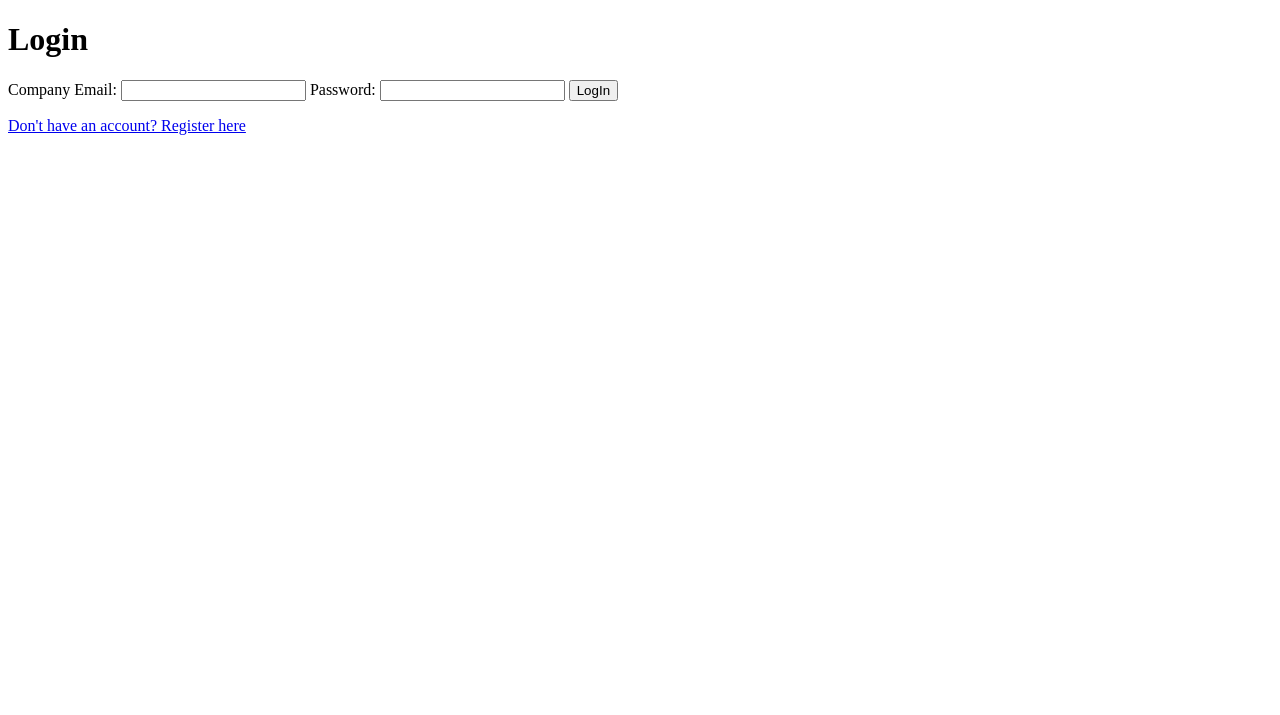
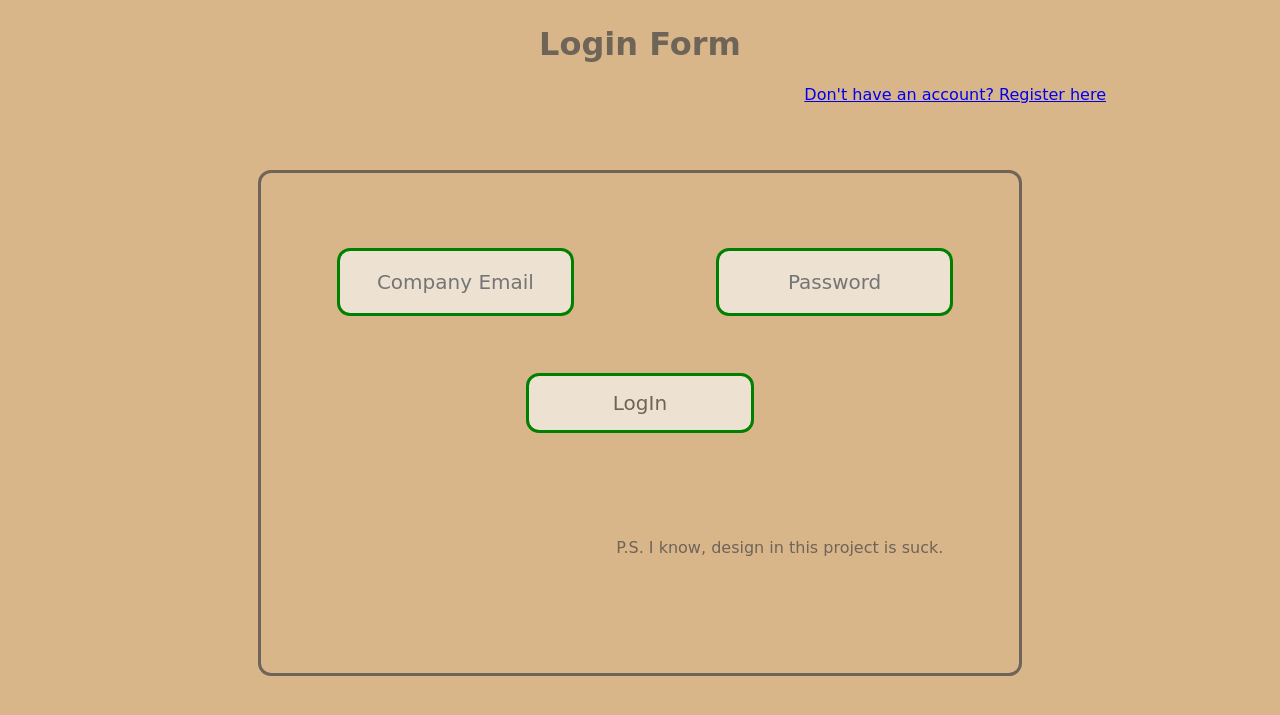
Before and after one commit to peymone/web-chat, a Flask app: page /login in a window 1280 px wide. Shown: the top 715 px of the page. Run offline with Flask 3, Linux system fonts and the light colour scheme; parts of the project's set-up code (start-up, migrations or seed data) failed here and were passed over.

Commit message:
Front for login page

```diff
--- a/app/auth/templates/login.html
+++ b/app/auth/templates/login.html
@@ -5,29 +5,60 @@
     <meta charset="UTF-8">
     <meta name="viewport" content="width=device-width, initial-scale=1.0">
     <title>Login</title>
+    <style>
+        .email_form {position: absolute; width: 100%; height: 100%; font-family: cursive; color: #6e6458;  text-align: center; font-size: 20px;
+            border: 3px solid green; border-radius: 13px; background-color: #ede1d1;}
+
+        .password_form {position: absolute; width: 100%; height: 100%; font-family: cursive; color: #6e6458;  text-align: center; font-size: 20px;
+            border: 3px solid green; border-radius: 13px; background-color: #ede1d1;}
+
+        .submit_form {position: absolute; width: 100%; height: 100%; font-family: cursive; color: #6e6458;  text-align: center; font-size: 20px;
+            border: 3px solid green; border-radius: 13px; background-color: #ede1d1;}
+
+        .submit_form:hover {position: absolute; width: 100%; height: 100%; font-family: cursive; color: #6e6458;  text-align: center; font-size: 20px;
+                        border: 3px solid orange; font-weight: bold;   border-radius: 13px; background-color: #ede1d1;}
+
+        #switch:hover {color:orange;}
+
+        .flash_errors {position: absolute; top: 5%; left: 35%; height: 30px; width: 30%; text-align: center; font-size: 20px; color: red;}
+    </style>
 </head>
 
-<body>
+<body style="background-color: #d9b689; font-family: cursive;">
 
-    <h1>Login</h1>
+    <h1 style="text-align: center; margin-top: 2%; color: #6e6458;">Login Form</h1>
+    <p id="switch" style="margin-left: 63%;"><a href="{{url_for('auth.register')}}" >Don't have an account? Register here</a></p>
+    <div class=outer-container style="position: relative; top:50px; margin: auto; height:500px; width: 60%;  border: 3px solid #6e6458; border-radius: 13px;">
+    <form method="POST">
 
             {% with messages = get_flashed_messages() %}
             {% if messages %}
-    <div>
                 {% for message in messages %}
-        <p> {{ message }}</p>
+                    <div class="flash_errors"> {{ message }}</div>
                 {% endfor %}
-    </div>
             {% endif %}
             {% endwith %}
 
-    <form method="POST">
-        {{ form.email.label }}: {{ form.email() }} {% for error in form.email.errors %}{{ error }}{% endfor %}
-        {{ form.password.label }}: {{ form.password() }}{% for error in form.password.errors %}{{ error }}{% endfor %}
-        {{ form.submit() }}
+        <div class="email" style="position: absolute; top: 15%; left: 10%; height: 60px;  width: 30%;">
+            {% for error in form.email.errors %}
+                {{ error }}
+            {% endfor %}
+            {{ form.email(class_="email_form") }}
+        </div>
+        <div class="password" style="position: absolute; top: 15%; right: 10%; height: 60px; width: 30%;">
+            {% for error in form.password.errors %}
+                {{ error }}
+            {% endfor %}
+            {{ form.password(class_="password_form") }}
+        </div>
+        <div class="submit" style="position: absolute; top: 40%; left: 35%; right: 30%;  height: 60px; width: 30%;">
+            {{ form.submit(class_="submit_form") }}
+        </div>
+
+        <p style="position: absolute; bottom: 20%; right: 10%;  color: #6e6458;">P.S. I know, design in this project is suck.</p>
+
     </form>
-
-    <p><a href="{{url_for('auth.register')}}">Don't have an account? Register here</a></p>
+    </div>
 
 </body>
 
--- a/app/auth/validations.py
+++ b/app/auth/validations.py
@@ -20,6 +20,6 @@ class RegistrationForm(Form):
 class AuthentificationForm(Form):
     """Form for user's authentification"""
 
-    email = EmailField("Company Email", [InputRequired()])
-    password = PasswordField("Password", [InputRequired()])
+    email = EmailField("Company Email", [InputRequired()], render_kw={"placeholder": "Company Email"})
+    password = PasswordField("Password", [InputRequired()], render_kw={"placeholder": "Password"})
     submit = SubmitField("LogIn")
```
Also changed, not shown: app/auth/templates/reg.html (+0 -13 lines). Lines whose indentation alone changed are shown as unchanged.
